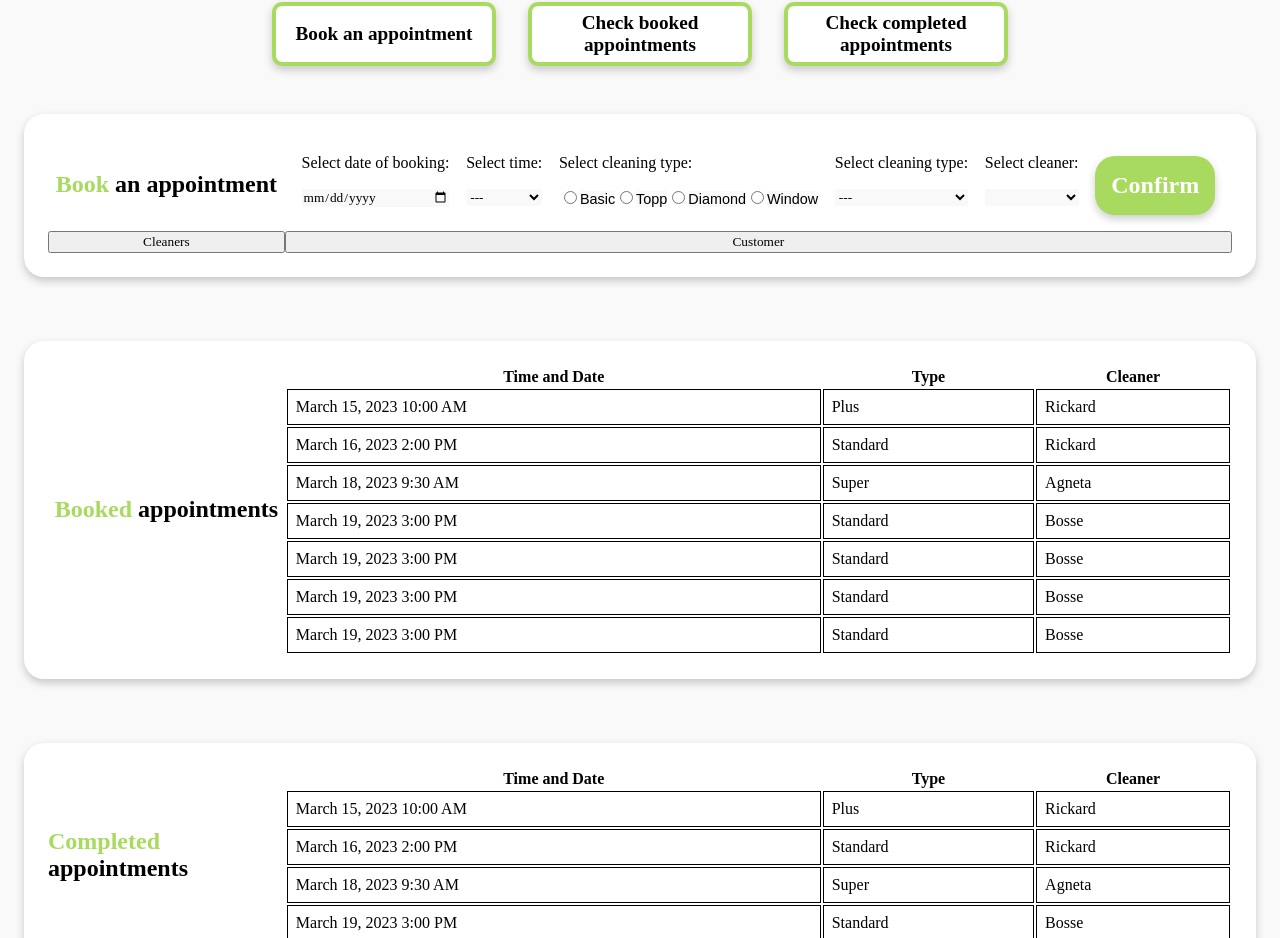
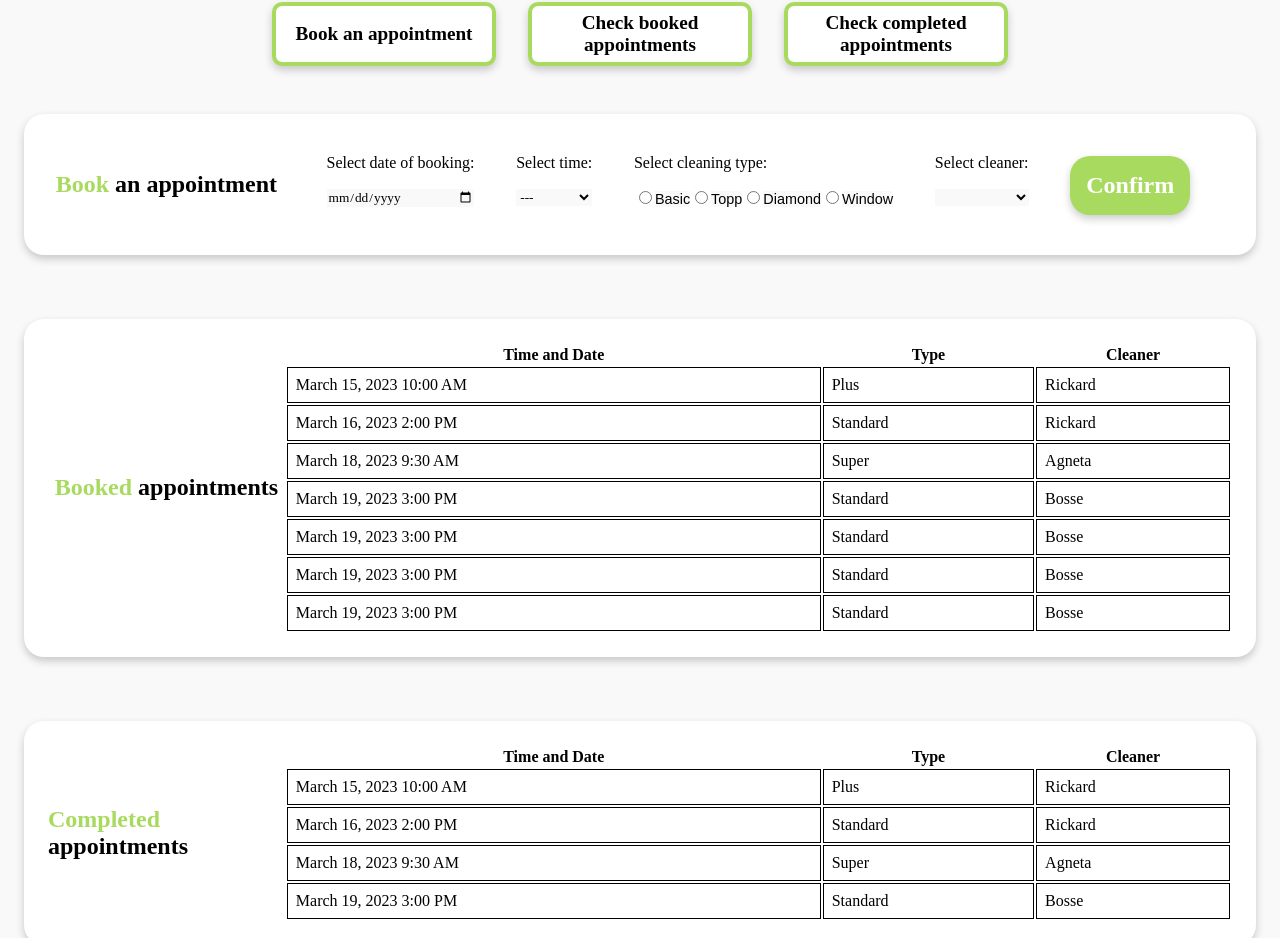
Before and after one commit to Jonathannilsson90/Stadafint_React_webp, a React (Create React App) app: page /login/customer/1 in a window 1280 px wide. Shown: the part 938-1876 px from the top of the page. Built offline with nearby package versions, Linux system fonts and the light colour scheme; no server answers; the HTML template or start-up script is replaced by a standard one; a web font is replaced by a local one.

Commit message:
Code+cleanup+begining+context

```diff
--- a/package.json
+++ b/package.json
@@ -10,6 +10,7 @@
     "@types/node": "^16.18.12",
     "@types/react": "^18.0.28",
     "@types/react-dom": "^18.0.10",
+    "axios": "^1.3.4",
     "react": "^18.2.0",
     "react-dom": "^18.2.0",
     "react-router-dom": "^6.8.1",
--- /dev/null
+++ b/src/components/customerPage/api.ts
@@ -0,0 +1,41 @@
+import User from "../../models/User";
+import { fetchAPIData } from "../global/api";
+
+export const getCleaners = async () => {
+  try {
+    const data = await fetchAPIData("user/all");
+
+    const customerData: User[] = data.users.filter(
+      (item: User) => !item.isCustomer
+    );
+
+    const cleanerArray = [...customerData];
+
+    const names = cleanerArray.map((user: User) => user.name);
+    return names;
+  } catch (error) {
+    console.log(error);
+  }
+};
+
+
+//Get customers from the API
+/*
+export const getCustomer = async () => {
+  try {
+    const data = await fetchAPIData("user/all");
+
+    const customerData: User[] = data.users.filter(
+      (item: User) => item.isCustomer
+    );
+
+    const cleanerArray = [...customerData];
+
+    const names = cleanerArray.map((user: User) => user.name);
+    console.log(names);
+    return names;
+  } catch (error) {
+    console.log(error);
+  }
+};
+ */
--- a/src/components/customerPage/components/CustomerBooking.tsx
+++ b/src/components/customerPage/components/CustomerBooking.tsx
@@ -1,8 +1,11 @@
+
 import '../styles/CustomerBooking.css'
-import {getCleaners, getCustomer} from './api'
-import CleanerList from './forms/CleaningForm'
+import { CleanerList } from './forms/CleaningForm'
+
 
 function CustomerBooking () {
+
+
 
     return(
         <div className="customer-containers">
@@ -51,17 +54,6 @@ function CustomerBooking () {
                         <label className="booking-radio">Window</label>
                     </div>
 
-
-                    <div className="booking-form-section">
-                        <p className="booking-p">Select cleaning type:</p>
-                        <select id="booking-input">
-                        <option value="">---</option>
-                        <option value="standard">Standard</option>
-                        <option value="plus">Plus</option>
-                        <option value="super">Super</option>
-                        </select>
-                    </div>
-
                     <div className="booking-form-section">
                         <p className="booking-p">Select cleaner:</p>
                         <select id="booking-input">
@@ -74,14 +66,10 @@ function CustomerBooking () {
                     <div id="booking-form-section">
                         <br/>
                         <button id="booking-button">Confirm</button>
-                        {/* Add preventDefault() to avoid bug */}
 
                     </div>
 
                 </form>
-                <button onClick={getCleaners}>Cleaners</button>
-
-                <button onClick={getCustomer}>Customer</button>
 
         </div>
     )
--- a/src/components/customerPage/components/api.ts
+++ /dev/null
@@ -1,41 +0,0 @@
-import User from "../../../models/User";
-import { fetchAPIData } from "../../global/api";
-
-export const getCleaners = async () => {
-  try {
-
-    const data = await fetchAPIData("user/all")
-
-    const customerData: User[] = data.users.filter(
-      (item: User) => !item.isCustomer
-    );
-
-    const cleanerArray = [...customerData];
-
-    const names = cleanerArray.map((user: User) => user.name);
-    console.log(names)
-    return names;
-  } catch (error) {
-    console.log(error);
-  }
-};
-
-
-export const getCustomer = async () => {
-    try {
-
-      const data = await fetchAPIData("user/all")
-
-      const customerData: User[] = data.users.filter(
-        (item: User) => item.isCustomer
-      );
-
-      const cleanerArray = [...customerData];
-
-      const names = cleanerArray.map((user: User) => user.name);
-      console.log(names)
-      return names;
-    } catch (error) {
-      console.log(error);
-    }
-  };
--- a/src/models/Booking.ts
+++ b/src/models/Booking.ts
@@ -5,13 +5,13 @@ class Booking
     cleanerName: string;
     level: string;
     time: string;
-    date: Date;
+    date: string;
     status: boolean
 
 
     constructor(
                 _id: string,
-                date : Date,
+                date : string,
                 time: string,
                 customerName: string,
                 level: string,
```
Also changed, not shown: src/components/customerPage/components/forms/CleaningForm.tsx (+7 -10 lines), src/components/customerPage/components/forms/interface.ts (added, +11 -0 lines), 1 other file (tests, documents, lock files or other folders).
